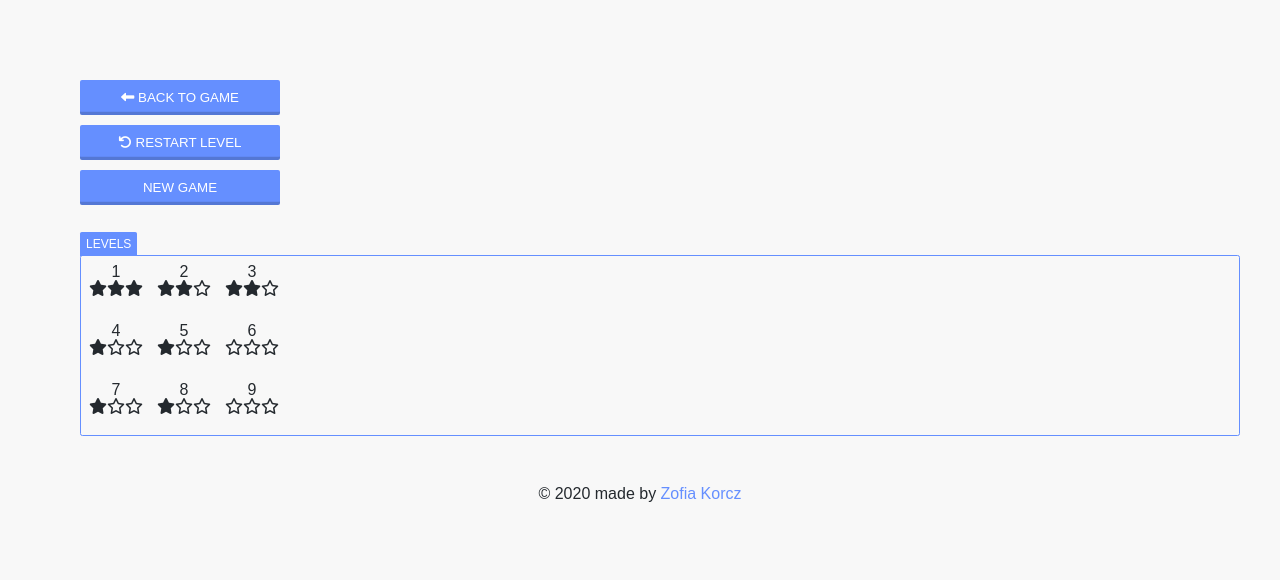
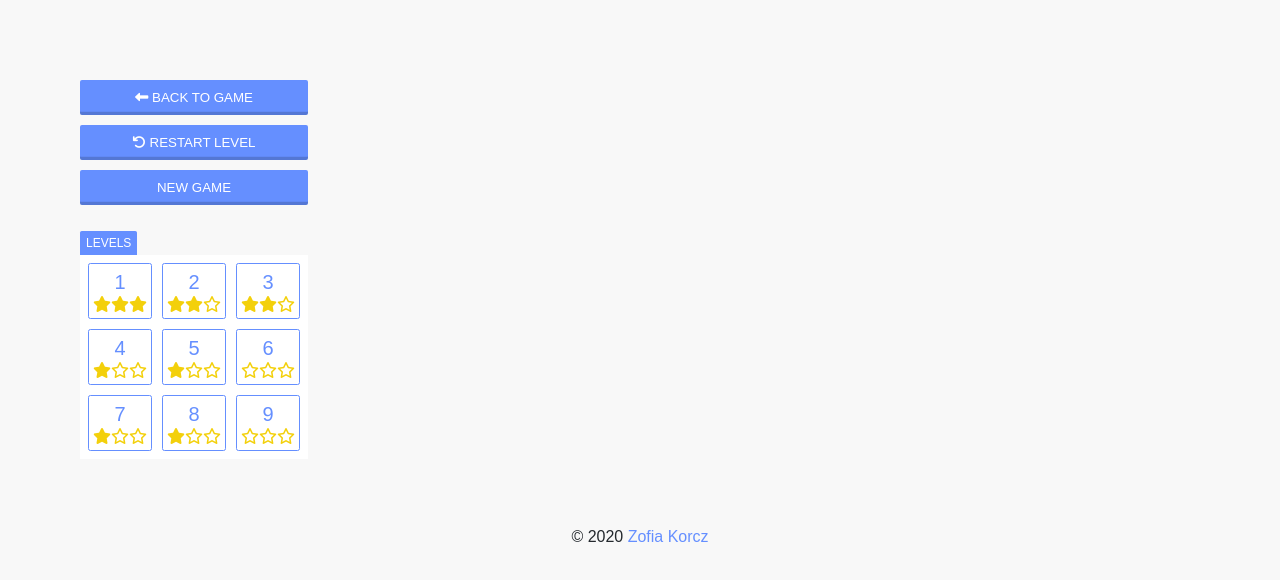
Before and after one commit to Calanthe/swipers, a React (Create React App) app: page / in a window 1280 px wide. Both pictures are taken after a click on the button "MENU". Shown: the top 580 px of the page. Built offline with nearby package versions, Linux system fonts and the light colour scheme.

Commit message:
level selection styling done

```diff
--- a/src/index.scss
+++ b/src/index.scss
@@ -134,6 +134,7 @@ $secondary-bg-color: #f8f8f8;
 $primary-font-color: #24292e;
 $secondary-font-color: #658fff;
 $tertiary-font-color: #3369ff;
+$primary-star-color: #f3d00b;
 
 $tile-size: 45px;
 $grid-row-cells: 7;
@@ -571,26 +572,26 @@ p {
 
 			.button {
 				display: block;
-				width: 200px;
+				width: 228px;
 				margin: 10px 0;
 			}
 
 			.levels-display {
 				position: relative;
 				display: grid;
-				grid-template-columns: repeat(3, 54px);
-    			grid-template-rows: repeat(3, 45px);
+				grid-template-columns: repeat(3, 64px);
+    			grid-template-rows: repeat(3, 56px);
     			grid-auto-flow: row;
-				grid-gap: 14px;
+				grid-gap: 10px;
 				margin: 50px 0;
 				padding: 8px;
-				border: 1px solid $secondary-font-color;
-				border-radius: 0.15em;
+				max-width: 212px;
+				background-color: $primary-bg-color;
 
 				.levels-header {
 					position: absolute;
 					top: -24px;
-					left: -1px;
+					left: 0;
 					text-transform: uppercase;
 					color: $primary-bg-color;
 					background-color: $secondary-font-color;
@@ -600,15 +601,28 @@ p {
 					border-radius: 0.15em 0.15em 0 0;
 				}
 
+				.level {
+					border: 1px solid $secondary-font-color;
+					border-radius: 0.15em;
+					padding: 4px;
+				}
+
 				.level-no {
 					text-align: center;
+					color: $secondary-font-color;
+					font-size: 20px;
+					padding: 4px 0;
+				}
+
+				.fa-star {
+					color: $primary-star-color;
 				}
 			}
 		}
 
 		.credits {
 			text-align: center;
-			margin: 0 auto 10px auto;
+			margin: 70px auto 10px auto;
 
 			.credits-link {
 				text-decoration: none;
--- a/src/js/components/MenuOverlay.tsx
+++ b/src/js/components/MenuOverlay.tsx
@@ -95,7 +95,7 @@ const MenuOverlay: React.FunctionComponent<Props> = ({
 				    </div>
 				</div>
                 <p className="credits">
-                    © 2020 made by <a href="http://zofiakorcz.pl" className="credits-link" target="_blank">
+                    © 2020 <a href="http://zofiakorcz.pl" className="credits-link" target="_blank">
                         Zofia Korcz
                     </a>
                 </p>
```
